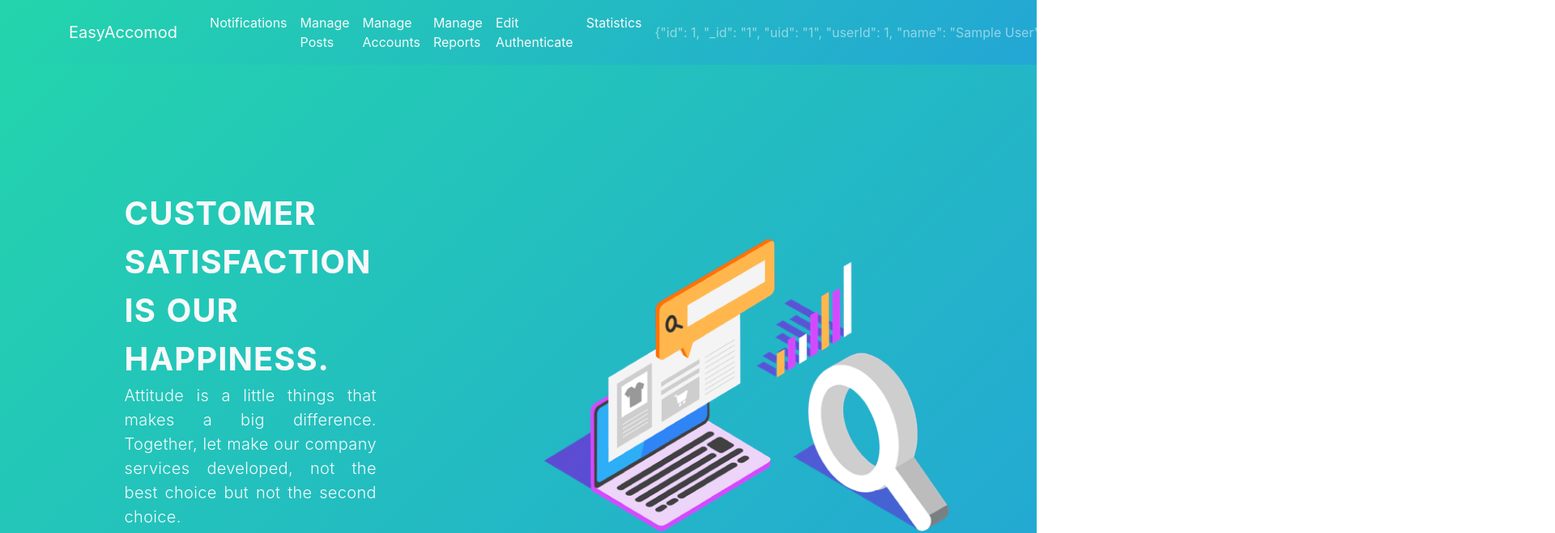
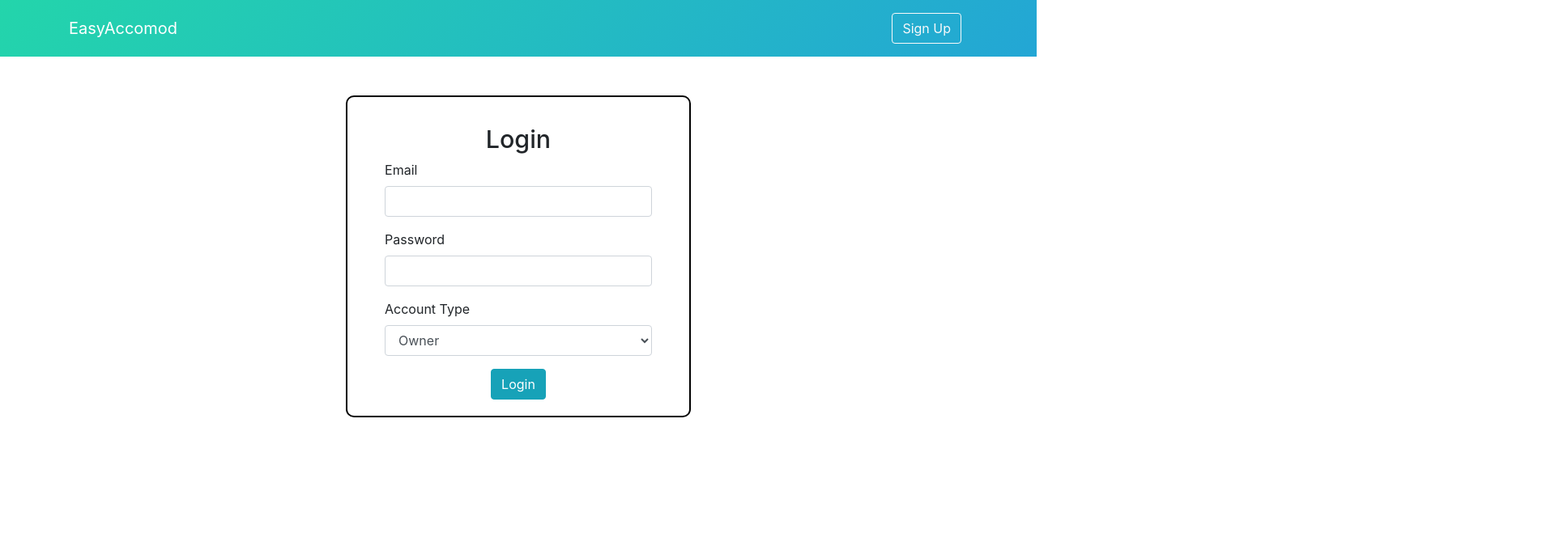
Before and after one commit to lamte1234/front-end-easyAccomod, a React (Create React App) app: page /login in a window 1280 px wide. Before the commit this address led to /users/admin. Shown: the top 659 px of the page at 81% size, 1920 px wide, since content can reach past the window. Built offline with nearby package versions, Linux system fonts and the light colour scheme; sample sign-in values are in the browser's storage.

Commit message:
Fix routing

```diff
--- a/src/App.js
+++ b/src/App.js
@@ -39,7 +39,7 @@ function App() {
   return (
     <Router>
       {
-       (localStorage.getItem('user') === null) ?
+       (document.cookie === "") ?
        <Switch>
           {/* --------------------------COMMON--------------------------------- */}
           <Route path="/" exact component={Home}></Route>
@@ -49,12 +49,13 @@ function App() {
           <Route path='/signup' exact component={Signup}></Route>
           <Route path='/signup/renter' exact component={RenterSU}></Route>
           <Route path='/signup/owner' exact component={OwnerSU}></Route>
+          <Redirect to="/login"></Redirect>
       </Switch>
         :
       null
     }
       {/* ----------------------------RENTER------------------------------ */}
-      { (localStorage.getItem('user_type') === 'renter') ?
+      { (localStorage.getItem('user_type') === 'renter' && document.cookie !== "") ?
       <Switch>
         <Route path='/users/renter' exact component={RenterWS}></Route>
         <Route path='/users/renter/search' exact component={Search}></Route>
@@ -65,7 +66,7 @@ function App() {
       </Switch>
       :
       /* ---------------------------OWNER-------------------------------- */
-        (localStorage.getItem('user_type') === 'owner') ?
+        (localStorage.getItem('user_type') === 'owner' && document.cookie !== "") ?
       <Switch>
         <Route path='/users/owner' exact component={OwnerWS}></Route>
         <Route path='/users/owner/post' exact component={Post}></Route>
@@ -80,7 +81,7 @@ function App() {
       </Switch>
       :
       /* ----------------------------ADMIN--------------------------------------- */
-      (localStorage.getItem('user_type') === 'admin') ?
+      (localStorage.getItem('user_type') === 'admin' && document.cookie !== "") ?
       <Switch>
         <Route path='/users/admin' exact component={AdminWS}></Route>
         <Route path='/users/admin/accounts' exact component={AdminAcc}></Route>
@@ -93,7 +94,7 @@ function App() {
         <Redirect to='/users/admin'></Redirect>
       </Switch>
       :
-      <Redirect to="/"></Redirect>
+        null
       }
     </Router>
   );
--- a/src/components/workspace/admin.component.js
+++ b/src/components/workspace/admin.component.js
@@ -21,7 +21,7 @@ export default class AdminWS extends Component {
                             HAPPINESS.
                         </div>
                         <div className="second-quote">
-                            Attitude is a little things that makes a big difference.  Together, let make
+                            Attitude is a little thing that makes a big difference.  Together, let make
                             our company services developed, not the best choice but not the second choice.
                         </div>
                         <div className="button-wrapper">
```
Also changed, not shown: 1 other file (tests, documents, lock files or other folders).
